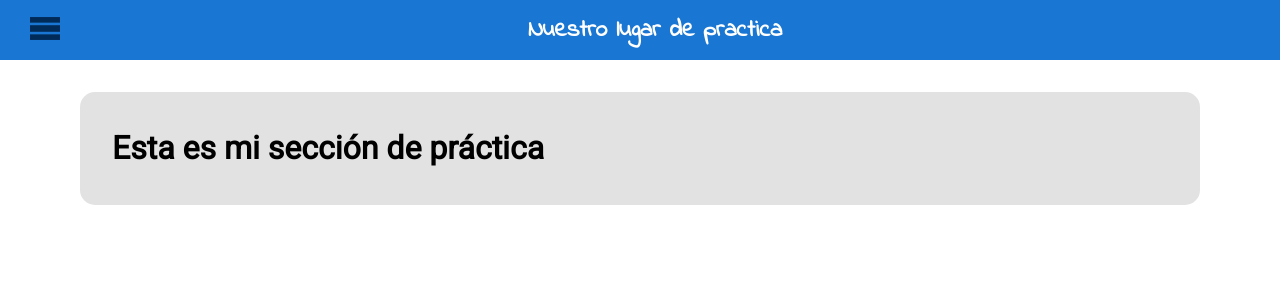
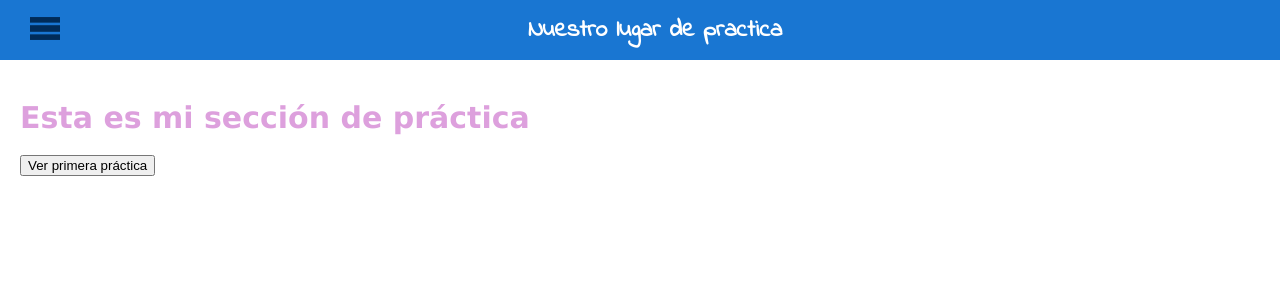
Before and after one commit to g-rar/angularSandBox, an Angular app: page /valeria in a window 1280 px wide. Shown: the top 300 px of the page. Built offline with nearby package versions, Linux system fonts and the light colour scheme.

Commit message:
primera practica

```diff
--- a/src/app/valeria/valeria.component.css
+++ b/src/app/valeria/valeria.component.css
@@ -0,0 +1,22 @@
+.valesClass{
+    border: 1px;
+    padding: 20px;
+}
+
+.practice1{
+    border: 0.5px;
+    padding: 20px;
+}
+
+.title{
+    font-family: "Verdana", cursive;
+    color: plum;
+    font-size: 30px;
+}
+
+.subT{
+    border-left: 15px;
+    font-family: "Verdana", cursive;
+    color: pink;
+    font-size: 20px;
+}
--- a/src/app/valeria/valeria.component.html
+++ b/src/app/valeria/valeria.component.html
@@ -1,3 +1,9 @@
-<div class="page-content">
-    <h1>Esta es mi sección de práctica</h1>
+<div class="valesClass">
+    <h1 class="title">Esta es mi sección de práctica</h1>
+    <button *ngIf = "isCollapsed" (click)="buttonCollapse()">Ver primera práctica</button>
+    <button *ngIf = "!isCollapsed" (click)="buttonCollapse()">Ocultar primera práctica</button>
+    <div *ngIf = "!isCollapsed">
+        <h1 class="subT">Primera practica: </h1>
+        <p>Digite su nombre</p>
+    </div>
 </div>
--- a/src/app/valeria/valeria.component.ts
+++ b/src/app/valeria/valeria.component.ts
@@ -8,8 +8,13 @@ import { Component, OnInit } from '@angular/core';
 export class ValeriaComponent implements OnInit {
   //Titulo
   tittles: "Practica de mis Componentes";
+  isCollapsed:boolean = true;
 
   constructor() {
+  }
+
+  buttonCollapse(){
+    this.isCollapsed = !this.isCollapsed;
   }
   ngOnInit() {
   }
```
